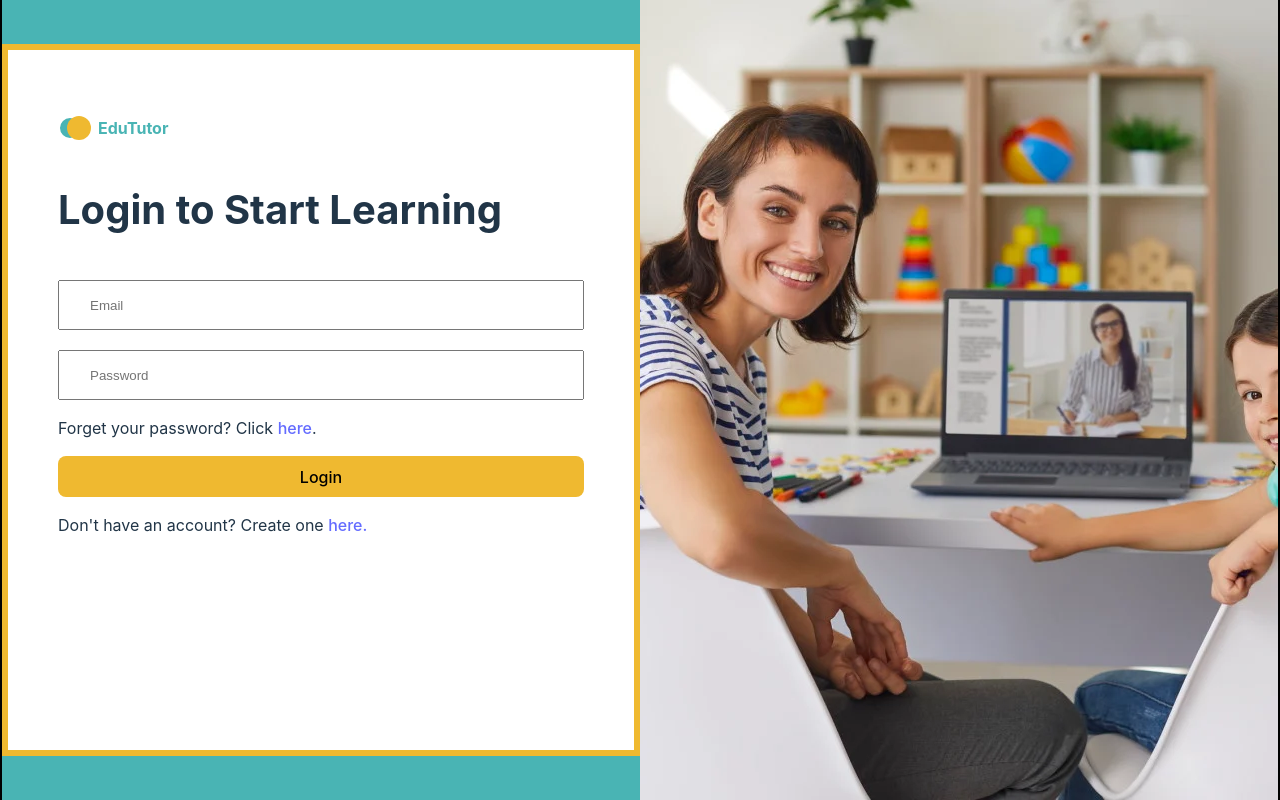
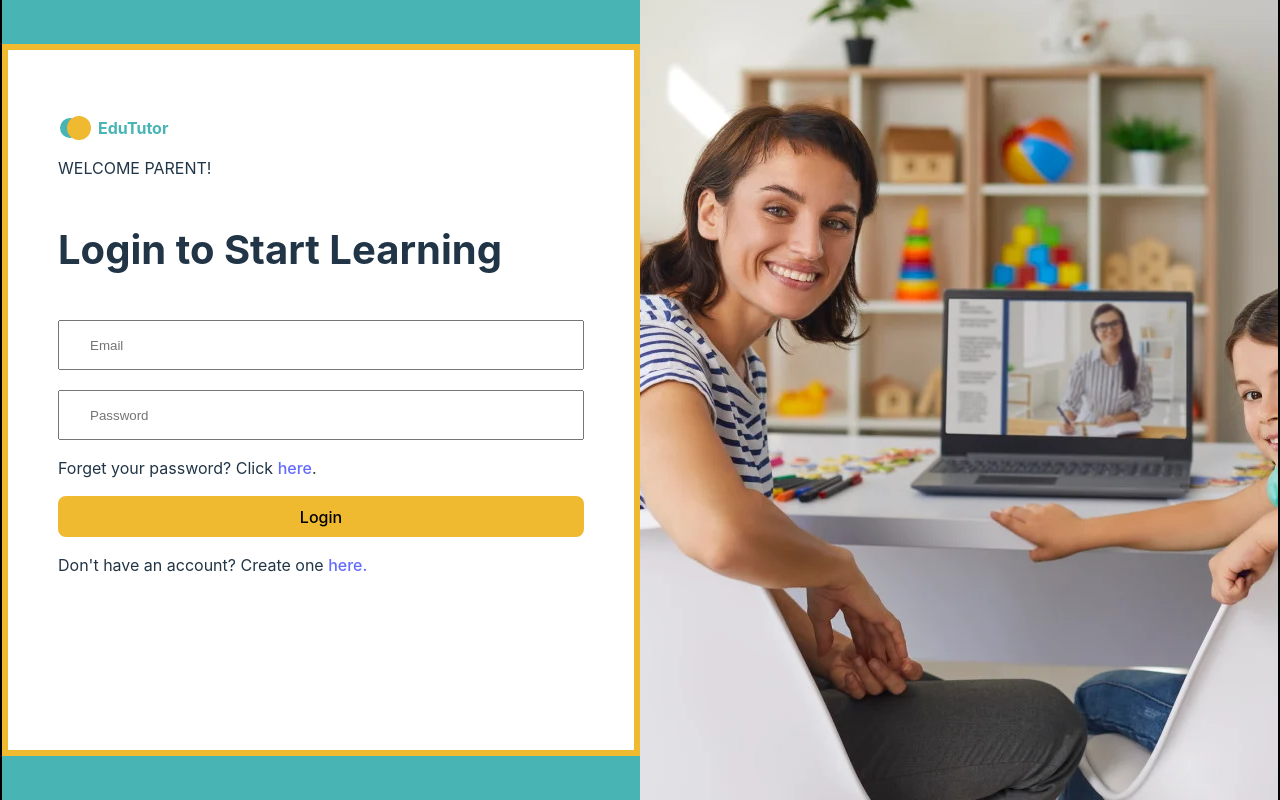
Before and after one commit to longhairshortcode/educationPlatform, a React (Vite) app in the folder client/: page /parent-login in a window 1280 px wide. Built offline with nearby package versions, Linux system fonts and the light colour scheme.

Commit message:
styling home, parent and edu login, and signup

```diff
--- a/client/src/pages/ParentLogin.jsx
+++ b/client/src/pages/ParentLogin.jsx
@@ -16,6 +16,7 @@ function ParentLogin() {
               </div>
               <p className={style.logoName}>EduTutor</p>
             </div>
+            <p className={style.welcome}>WELCOME PARENT!</p>
             <p className={style.title}>Login to Start Learning</p>
             <div className={style.emailAndPasswordContainer}>
               <input
```
